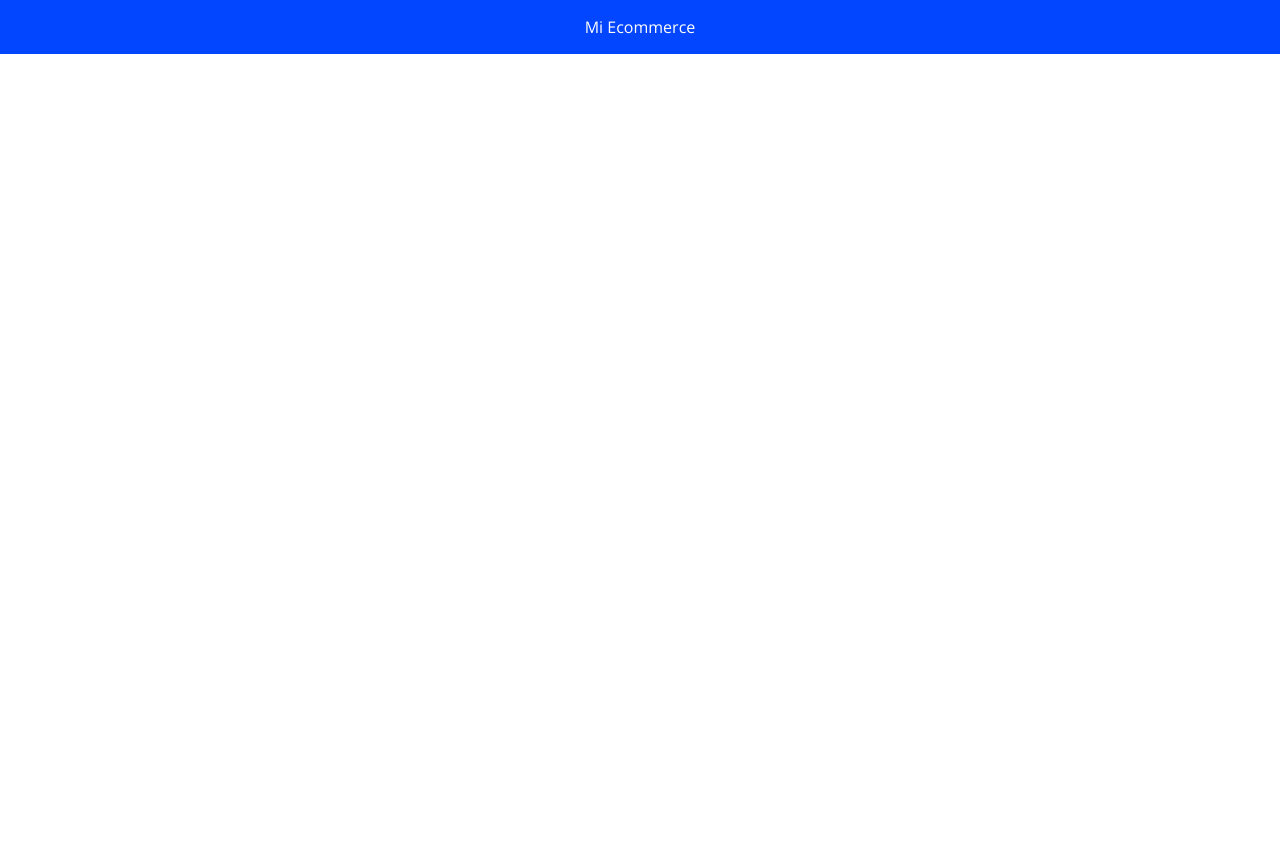
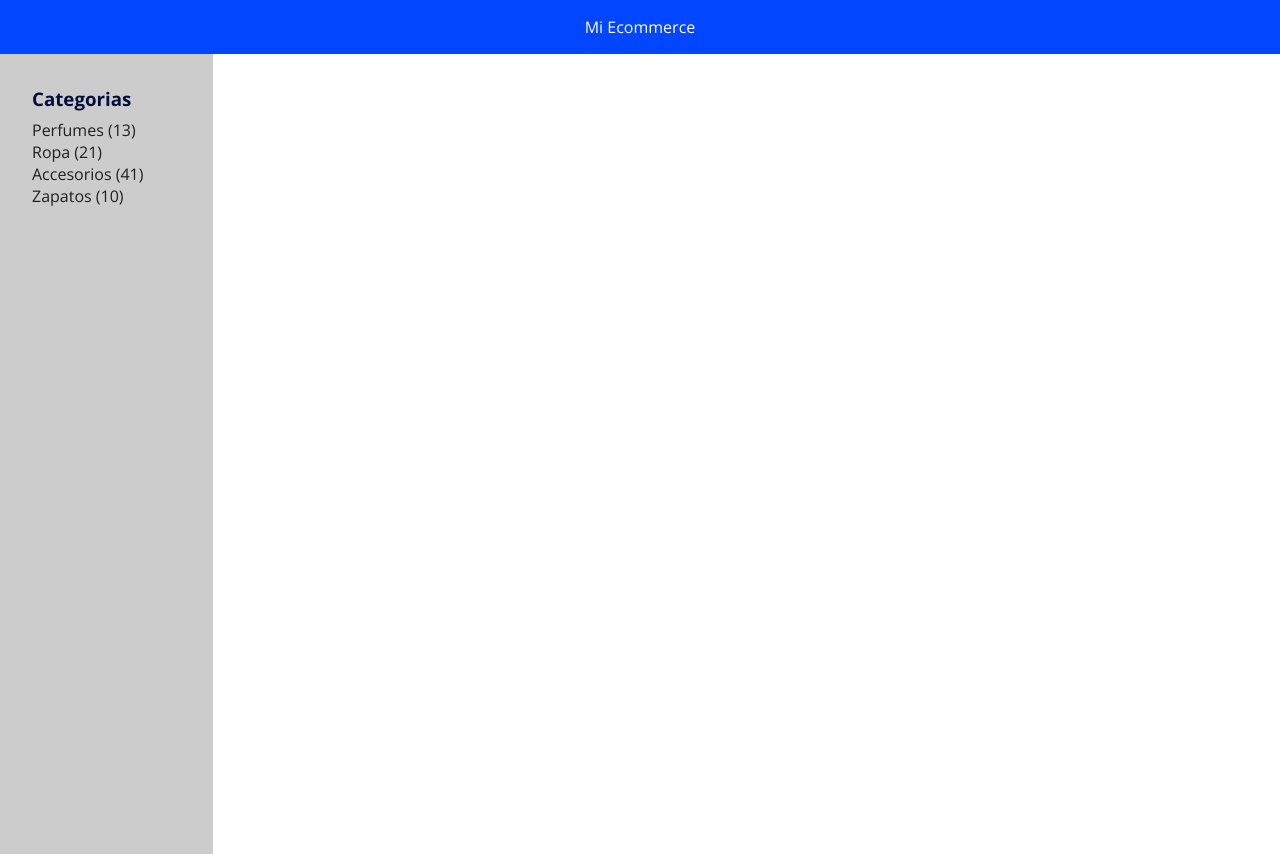
Before and after one commit to MateooetaM/DesafioGrid-Ecommerce, a plain HTML site: page index.html in a window 1280 px wide. Before the commit the page ends 800 px from the top, so only its background shows below. Drawn offline with nearby package versions, Linux system fonts and the light colour scheme.

Commit message:
Creacion: Side var

```diff
--- a/assets/css/style.css
+++ b/assets/css/style.css
@@ -5,6 +5,7 @@
     --bg: #ccc;
     --title: #000e3a;
     --text: #000;
+    --category: #1f1f1f;
     --white: #fff;
     --font: "Open Sans", sans-serif;
 }
@@ -46,3 +47,30 @@ a {
 .main-menu a {
     color: var(--white);
 }
+
+aside {
+    display: flex;
+    flex-direction: column;
+    height: 100vh;
+    background: var(--bg);
+    padding: 2rem;
+    grid-area: aside;
+
+}
+
+aside .widget h3 {
+    margin-bottom: 0.5rem;
+    color: var(--title);
+}
+
+aside .widget ul {
+    list-style: none;
+}
+
+aside .widget a {
+    color: var(--category);
+}
+
+aside .widget a:hover {
+    text-decoration: underline;
+}
--- a/index.html
+++ b/index.html
@@ -12,6 +12,27 @@
             <a href="#">Mi Ecommerce</a>
         </nav>
 
+        <aside>
+            <div class="widget">
+                <h3>Categorias</h3>
+                <ul>
+                    <li>
+                        <a href="#">Perfumes (13)</a>
+                    </li>
+                    <li>
+                        <a href="#">Ropa (21)</a>
+                    </li>
+                    <li>
+                        <a href="#">Accesorios (41)</a>
+                    </li>
+                    <li>
+                        <a href="#">Zapatos (10)</a>
+                    </li>
+                </ul>
+            </div>
+        </aside>
+
+
     </div>
 </body>
 </html>
```
